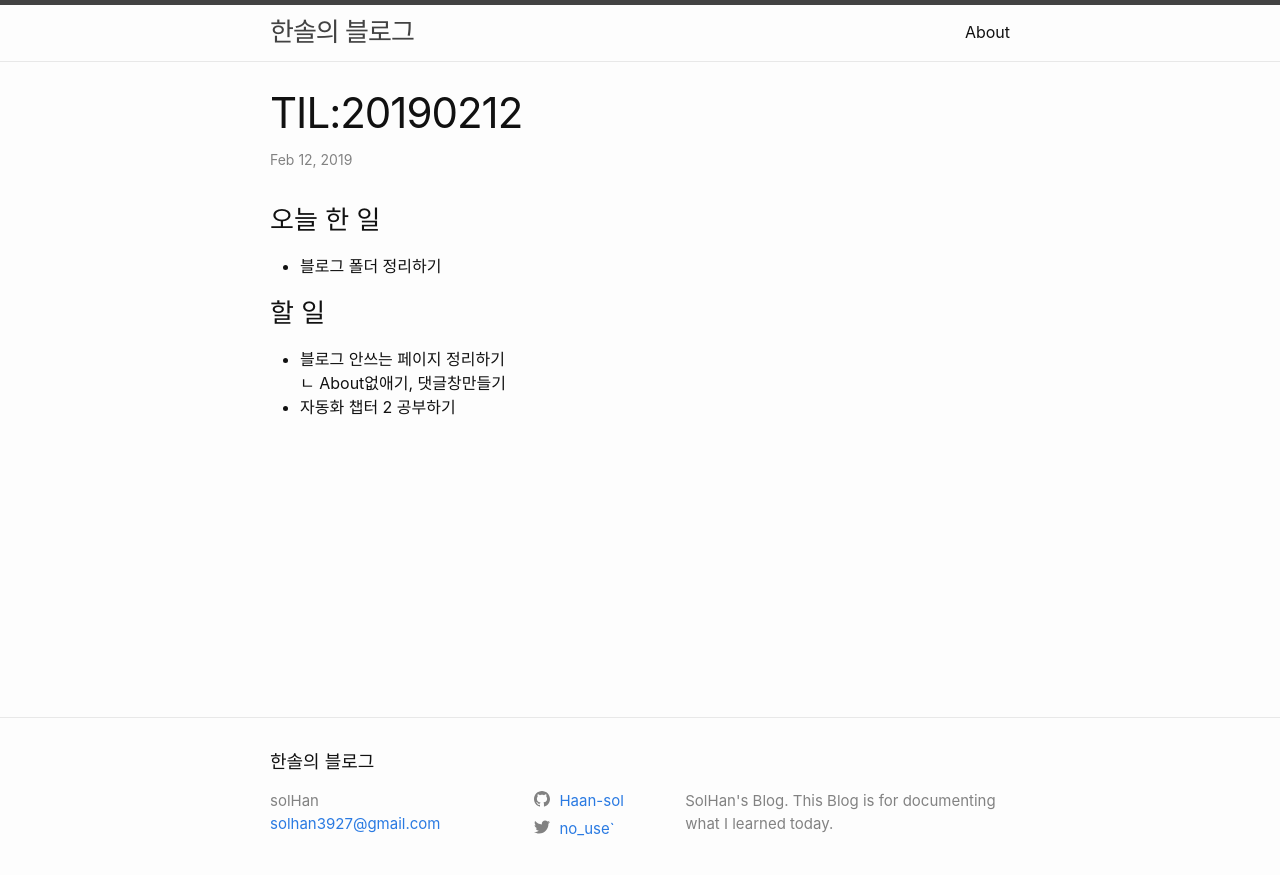
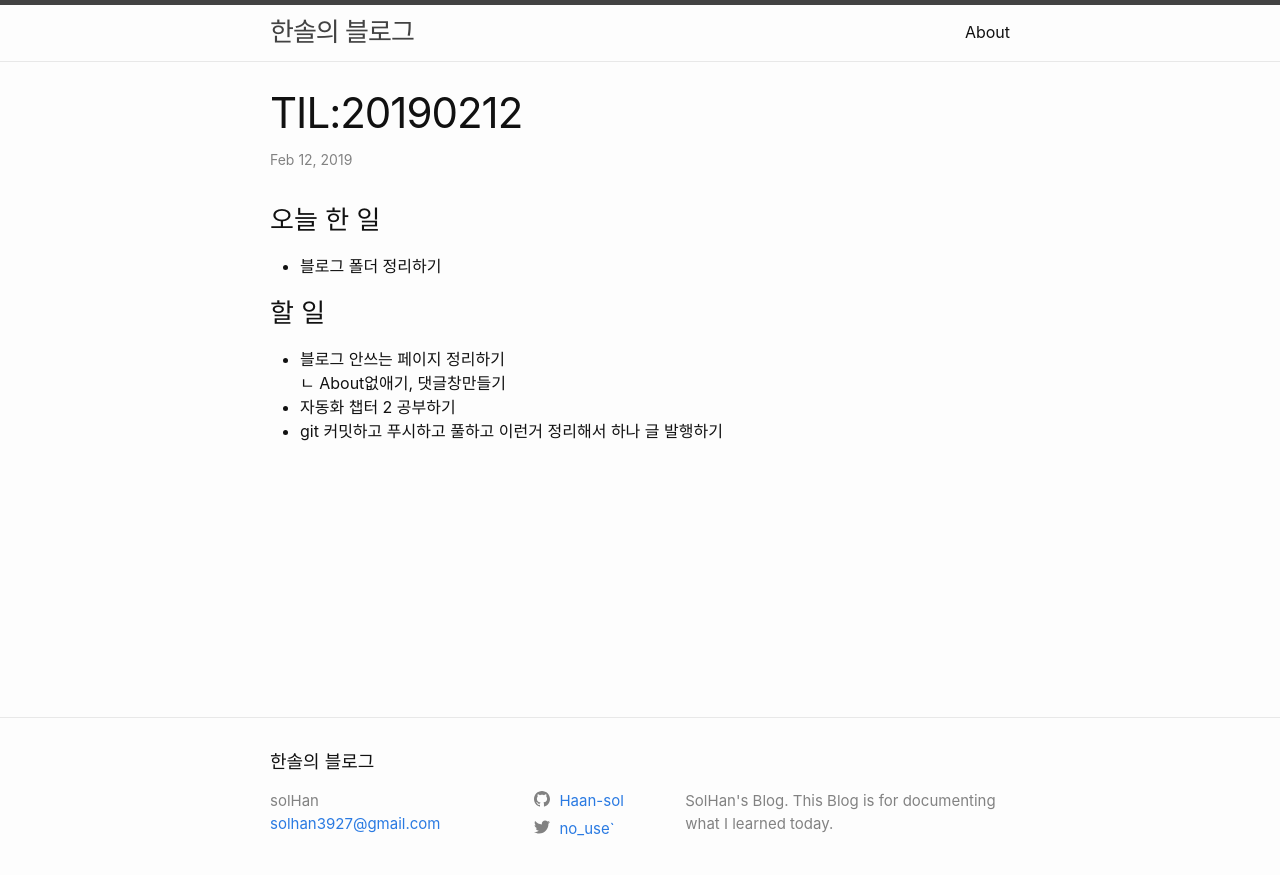
Before and after one commit to Haan-sol/Haan-sol.github.io, a Jekyll site: the page built from _posts/2019-02-12-TIL.md, in a window 1280 px wide. Shown: the top 875 px of the page. Built offline with Jekyll 4.4.1, drawn with Linux system fonts in a browser that asks for light colours.

Commit message:
할일 추가

```diff
--- a/_posts/2019-02-12-TIL.md
+++ b/_posts/2019-02-12-TIL.md
@@ -11,3 +11,4 @@ categories: til
  - 블로그 안쓰는 페이지 정리하기
    ㄴ  About없애기, 댓글창만들기
  - 자동화 챕터 2 공부하기
+ - git 커밋하고 푸시하고 풀하고 이런거 정리해서 하나 글 발행하기
```
